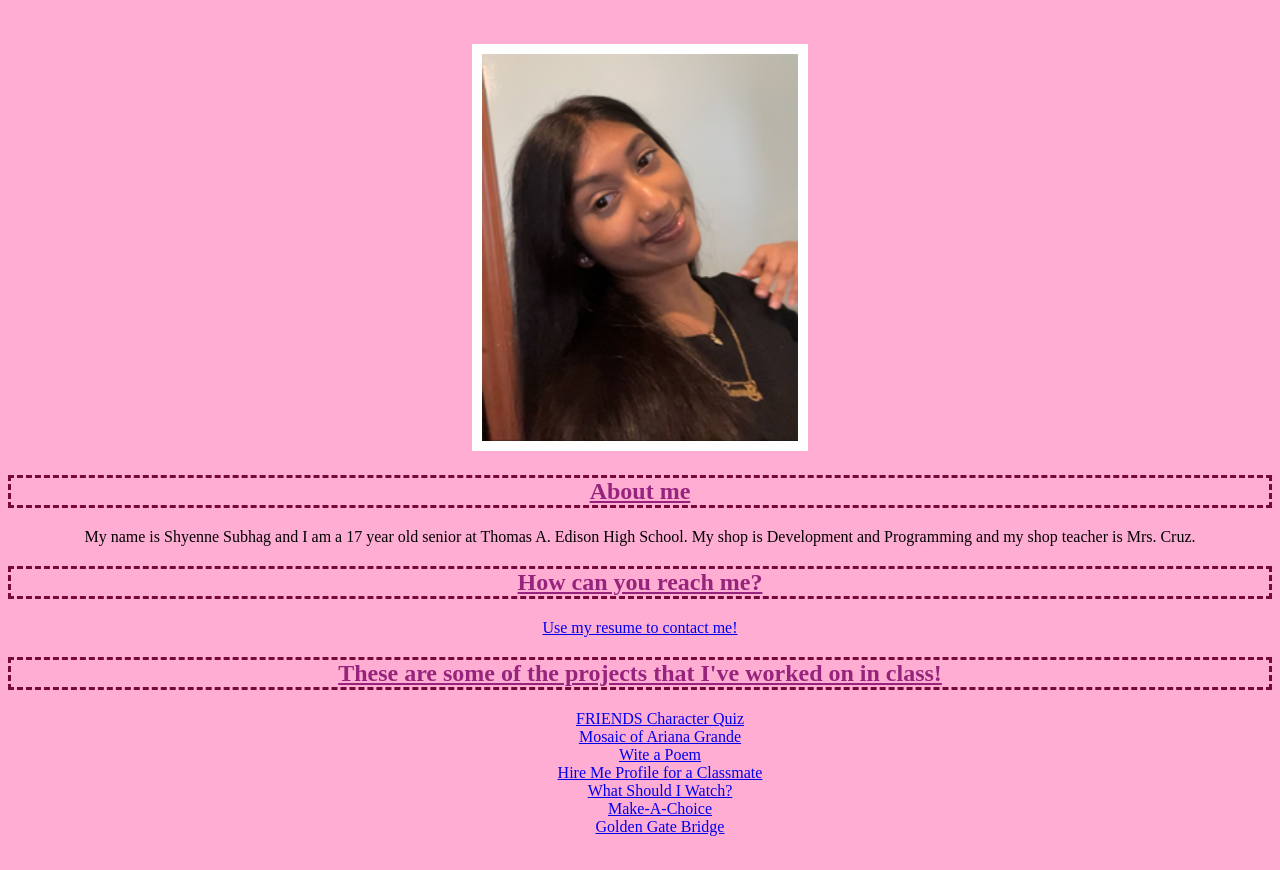
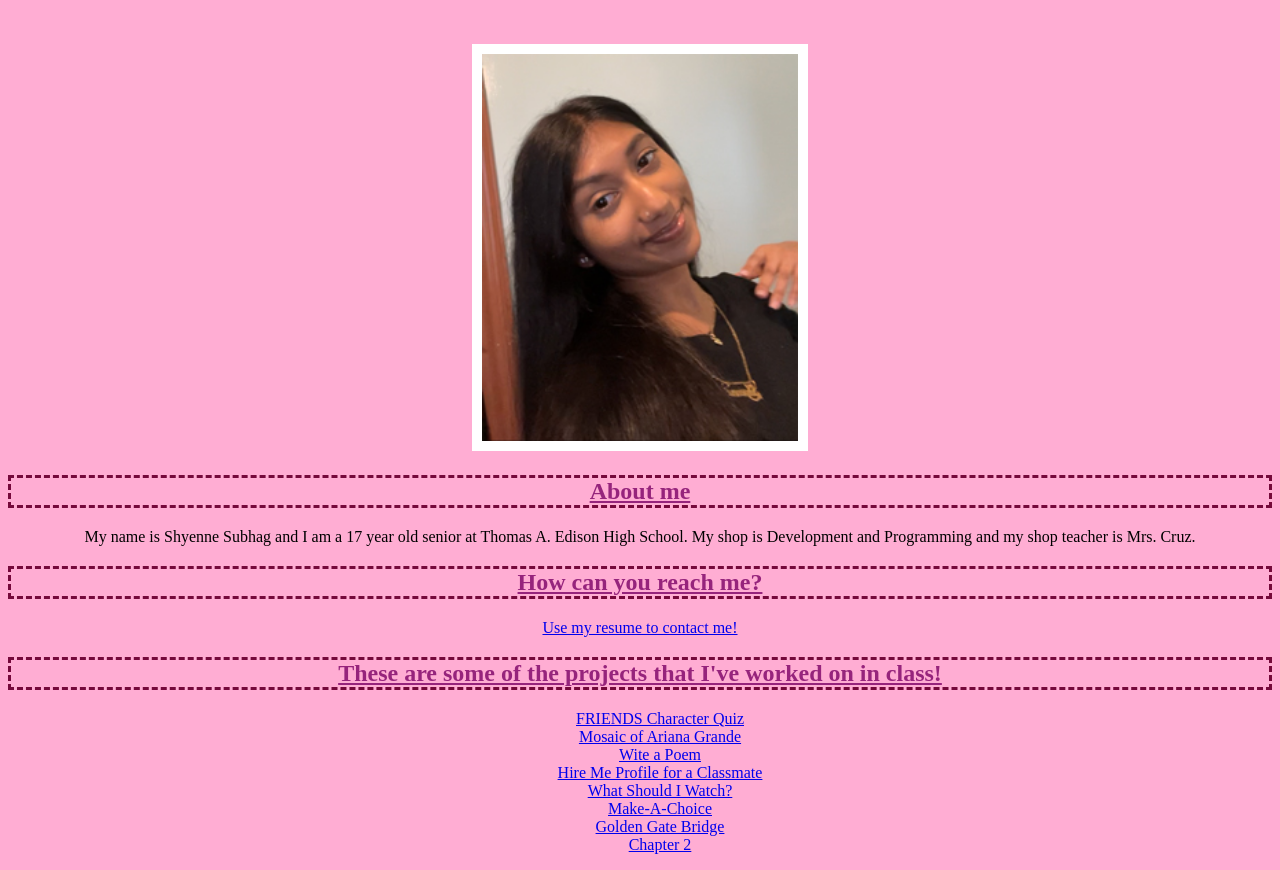
Before and after one commit to Shys1/Shys1.github.io, a plain HTML site: page index.html in a window 1280 px wide. Shown: the part 136-1006 px from the top of the page. Drawn offline with Linux system fonts and the light colour scheme.

Commit message:
I added a new link.

```diff
--- a/index.html
+++ b/index.html
@@ -21,6 +21,7 @@
             <li> <a href="https://shys1.github.io/What-Should-I-Watch" target="_blank">What Should I Watch?</a> </li>
             <li> <a href="https://Shys1.github.io/MakeAChoice" target="_blank"> Make-A-Choice</a> </li>
             <li> <a href="https://github.com/Shys1/Golden-Gate-Bridge.git" target="_blank"> Golden Gate Bridge </a> </li>
+            <li> <a href="https://Shys1.github.io/C02_Shyenne-Subhag/" target="_blank"> Chapter 2 </a> </li>
         </ul>
 
     </body>
```
